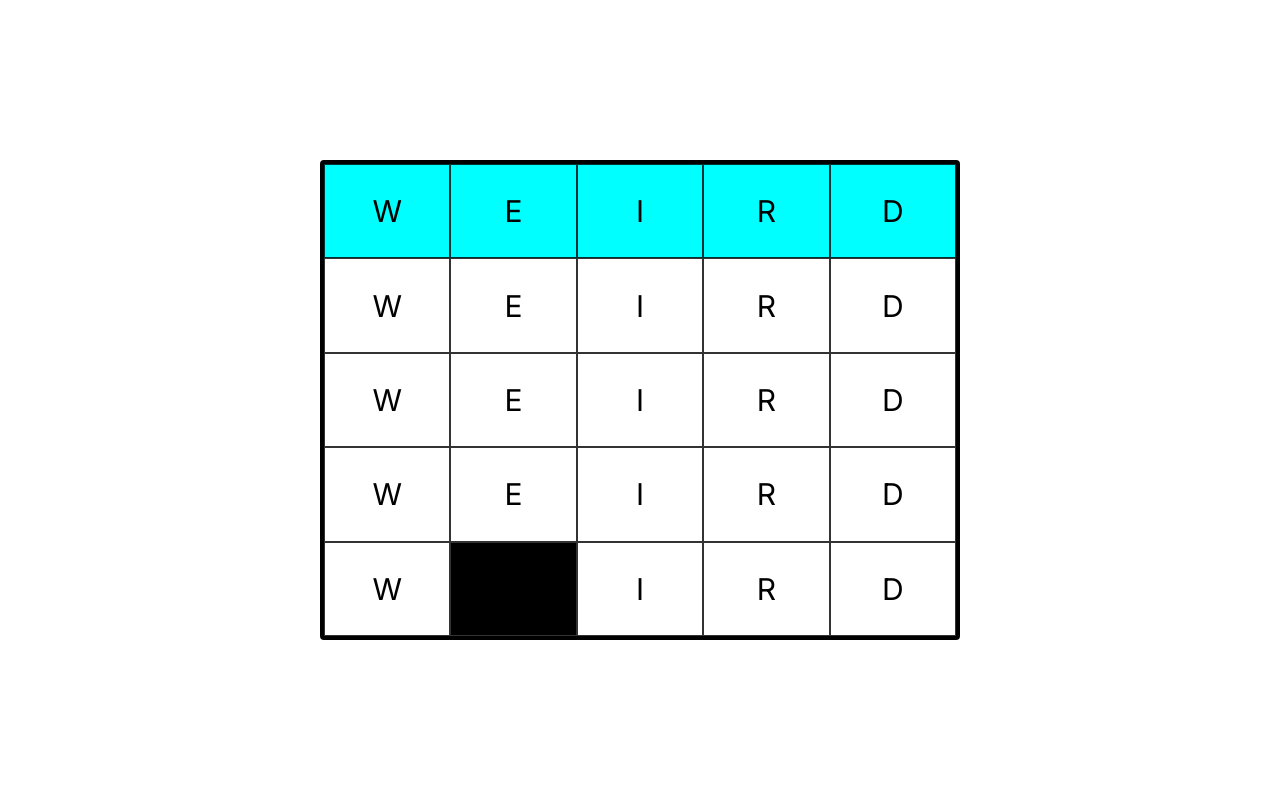
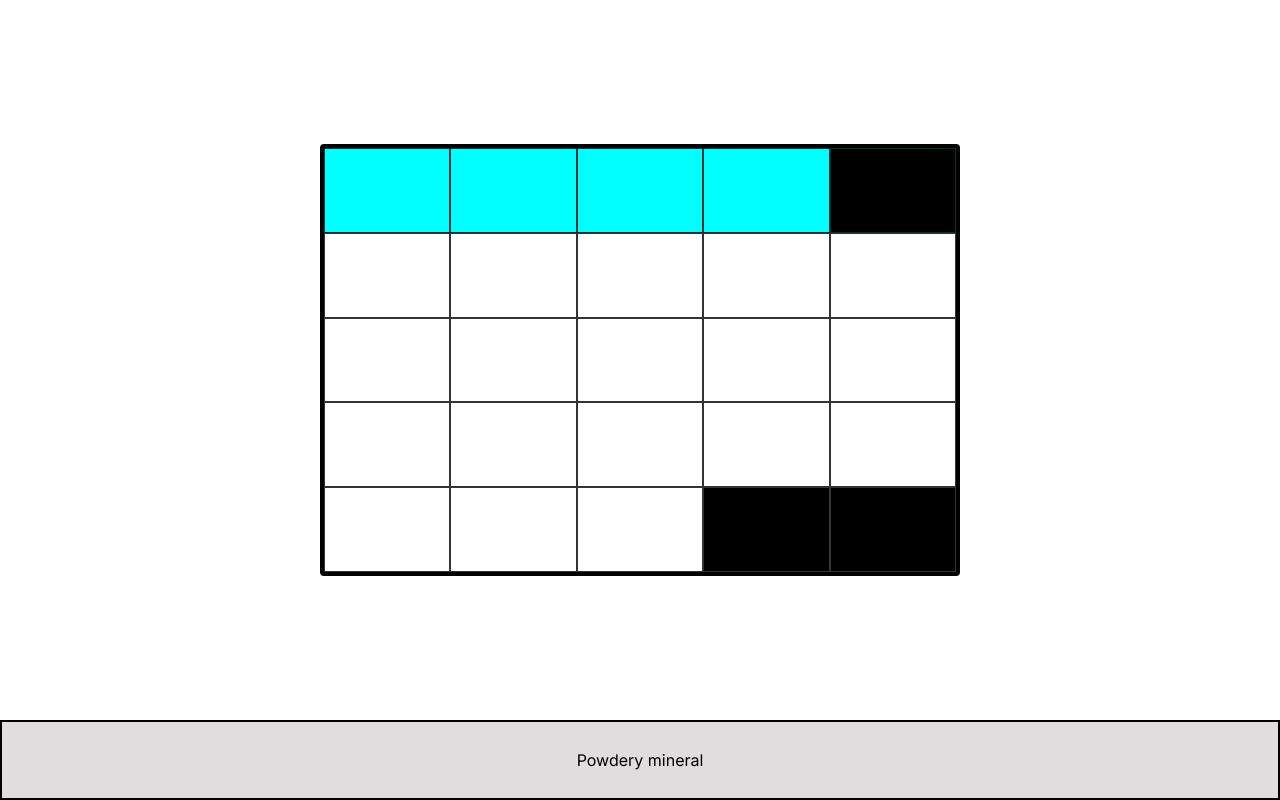
Before and after one commit to Pooley3100/crosscomp, a Next.js app: page / in a window 1280 px wide. Built offline with nearby package versions, Linux system fonts and the light colour scheme.

Commit message:
test questions with narrow screen

```diff
--- a/Components/Crossword/Crossword.jsx
+++ b/Components/Crossword/Crossword.jsx
@@ -4,11 +4,12 @@ import React, {useState} from 'react'
 import styles from './crossword.module.css'
 import CrosswordLetter from '@/Components/CrosswordLetters/CrosswordLetter'
 
-const Crossword = () => {
+const Crossword = (props) => {
     //Stores currently selected cell and this with gridOrient infrom Question to show
     const [currentCell, setCurrentCell] = useState(0);
     //False for horizontal question, true for vertical question
     const [gridOrient, setGridOrient] = useState(false);
+    var currentQuestion = '';
     //Focus Change updates letter grid and moves focus to next letter when typed. grid is hor or vert.
     const cellChange = (key) => {
         setCurrentCell(key);
@@ -27,10 +28,10 @@ const Crossword = () => {
         const nextLetterGrid = letterGrid.map(obj => {
             if(obj.key != letterObj.key){
                 //Set Orient Increment:
-                if(obj.key == letterObj.key+1 && !gridOrient){
+                if(obj.key == letterObj.key+1 && !gridOrient && obj.letter != '00'){
                     obj.focus = true;
                     setCurrentCell(obj.key);
-                } else if(obj.key == letterObj.key+5 && gridOrient){
+                } else if(obj.key == letterObj.key+5 && gridOrient && obj.letter != '00'){
                     obj.focus = true;
                     setCurrentCell(obj.key);
                 }
@@ -48,9 +49,9 @@ const Crossword = () => {
     const onGridHandler = () => setGridOrient(!gridOrient);
 
     //Currently stores crossword grid, this will be moved to API
-    const [letterGrid, setLetterGrid] = useState([{'letter':'w', 'key':0, 'focus': false},{'letter':'e', 'key':1, 'focus': false},{'letter':'i', 'key':2, 'focus': false},{'letter':'r', 'key':3, 'focus': false},{'letter':'d', 'key':4, 'focus': false},{'letter':'w', 'key':5, 'focus': false},{'letter':'e', 'key':6, 'focus': false},{'letter':'i', 'key':7, 'focus': false},{'letter':'r', 'key':8, 'focus': false},{'letter':'d', 'key':9, 'focus': false},{'letter':'w', 'key':10, 'focus': false},{'letter':'e', 'key':11, 'focus': false},{'letter':'i', 'key':12, 'focus': false},{'letter':'r', 'key':13, 'focus': false},{'letter':'d', 'key':14, 'focus': false},{'letter':'w', 'key':15, 'focus': false},{'letter':'e', 'key':16, 'focus': false},{'letter':'i', 'key':17, 'focus': false},{'letter':'r', 'key':18, 'focus': false},{'letter':'d', 'key':19, 'focus': false},{'letter':'w', 'key':20, 'focus': false},{'letter':'00', 'key':21, 'focus': false},{'letter':'i', 'key':22, 'focus': false},{'letter':'r', 'key':23, 'focus': false},{'letter':'d', 'key':24, 'focus': false}]);
+    const [letterGrid, setLetterGrid] = useState([{'letter':'', 'key':0, 'focus': false},{'letter':'', 'key':1, 'focus': false},{'letter':'', 'key':2, 'focus': false},{'letter':'', 'key':3, 'focus': false},{'letter':'00', 'key':4, 'focus': false},{'letter':'', 'key':5, 'focus': false},{'letter':'', 'key':6, 'focus': false},{'letter':'', 'key':7, 'focus': false},{'letter':'', 'key':8, 'focus': false},{'letter':'', 'key':9, 'focus': false},{'letter':'', 'key':10, 'focus': false},{'letter':'', 'key':11, 'focus': false},{'letter':'', 'key':12, 'focus': false},{'letter':'', 'key':13, 'focus': false},{'letter':'', 'key':14, 'focus': false},{'letter':'', 'key':15, 'focus': false},{'letter':'', 'key':16, 'focus': false},{'letter':'', 'key':17, 'focus': false},{'letter':'', 'key':18, 'focus': false},{'letter':'', 'key':19, 'focus': false},{'letter':'', 'key':20, 'focus': false},{'letter':'', 'key':21, 'focus': false},{'letter':'', 'key':22, 'focus': false},{'letter':'00', 'key':23, 'focus': false},{'letter':'00', 'key':24, 'focus': false}]);
     // 0,1,2,3,4 for horizontal Qs then (+ 5 on each key) to get to vertical levels
-    const questions = [{'key' : 0, 'grid': 'horizontal', 'question': 'something is a bit off', 'answer': 'weird', 'letters': 5}];
+    const questions = [{'key' : 0, 'grid': 'horizontal', 'question': 'Powdery mineral', 'answer': 'talc', 'letters': 4},{'key' : 1, 'grid': 'horizontal', 'question': 'This may make you cry', 'answer': 'onion', 'letters': 5},{'key' : 2, 'grid': 'horizontal', 'question': 'Candy maker responsible for lickable wallpaper', 'answer': 'wonka', 'letters': 5},{'key' :3, 'grid': 'horizontal', 'question': 'Good puzzle piece to start with', 'answer': 'edges', 'letters': 5},{'key' : 4, 'grid': 'horizontal', 'question': 'Tolstoy', 'answer': 'leo', 'letters': 3},{'key' : 5, 'grid': 'vertical', 'question': 'Item in a beach bag', 'answer': 'towel', 'letters': 5},{'key' : 6, 'grid': 'vertical', 'question': 'One end of a battery', 'answer': 'anode', 'letters': 5},{'key' : 7, 'grid': 'vertical', 'question': 'Specialized "-speak"', 'answer': 'lingo', 'letters': 5},{'key' : 8, 'grid': 'vertical', 'question': 'Jack and __(mixed drink)', 'answer': 'coke', 'letters': 4},{'key' : 9, 'grid': 'vertical', 'question': '"stillmatic" rapper', 'answer': 'nas', 'letters': 3}];
 
     //Calculates what the current question is by using grid orient and the current cell
     var questionNumber = 0;
@@ -65,7 +66,7 @@ const Crossword = () => {
 
     questions.map((question) => {
         if(question.key == questionNumber){
-            console.log(question.question)
+            props.changeQuestion(question.question)
         }
     });
 
--- a/Components/Crossword/crossword.module.css
+++ b/Components/Crossword/crossword.module.css
@@ -3,6 +3,7 @@
     border-radius: 4px;
     border-width: 4px;
     border-color: black;
+    justify-self: center;
     align-self: center;
     display: grid;
     grid-template-columns: 20% 20% 20% 20% 20%;
--- /dev/null
+++ b/Components/Question/Question.jsx
@@ -0,0 +1,10 @@
+import React from 'react'
+import styles from './question.module.css'
+
+const Question = (props) => {
+  return (
+    <div className={styles.container}><div className={styles.questionBox}><p>{props.question}</p></div></div>
+  )
+}
+
+export default Question
--- /dev/null
+++ b/Components/Question/question.module.css
@@ -0,0 +1,15 @@
+.container{
+    display: flex;
+    justify-content: center;
+    border-width: 2px;
+    border-color: black;
+    background-color: rgba(94, 85, 85, 0.2);
+    width: 100%;
+    height: 100%;
+}
+
+.questionBox{
+    align-self: center;
+    text-align: center;
+    height:fit-content;
+}
--- a/app/globals.css
+++ b/app/globals.css
@@ -15,7 +15,10 @@
 }
 
 .container{
-  display: flex;
+  display: grid;
+  grid-template-columns: 100%;
+  grid-template-rows: 90%;
+  flex-direction: column;
   justify-content: center;
   height: 100vh;
 }
--- a/app/page.tsx
+++ b/app/page.tsx
@@ -1,10 +1,20 @@
+'use client'
+
 import Image from "next/image";
 import Crossword from "@/Components/Crossword/Crossword"
+import Question from '@/Components/Question/Question'
+import { useState } from "react";
 
 export default function Home() {
+  const [question, setQuestion] = useState('');
+  const changeQuestion = (question: string) => {
+    setQuestion(question);
+  }
+
   return (
     <main className="container">
-      <Crossword />
+      <Crossword changeQuestion={changeQuestion}/>
+      <Question question={question}/>
     </main>
   );
 }
```
